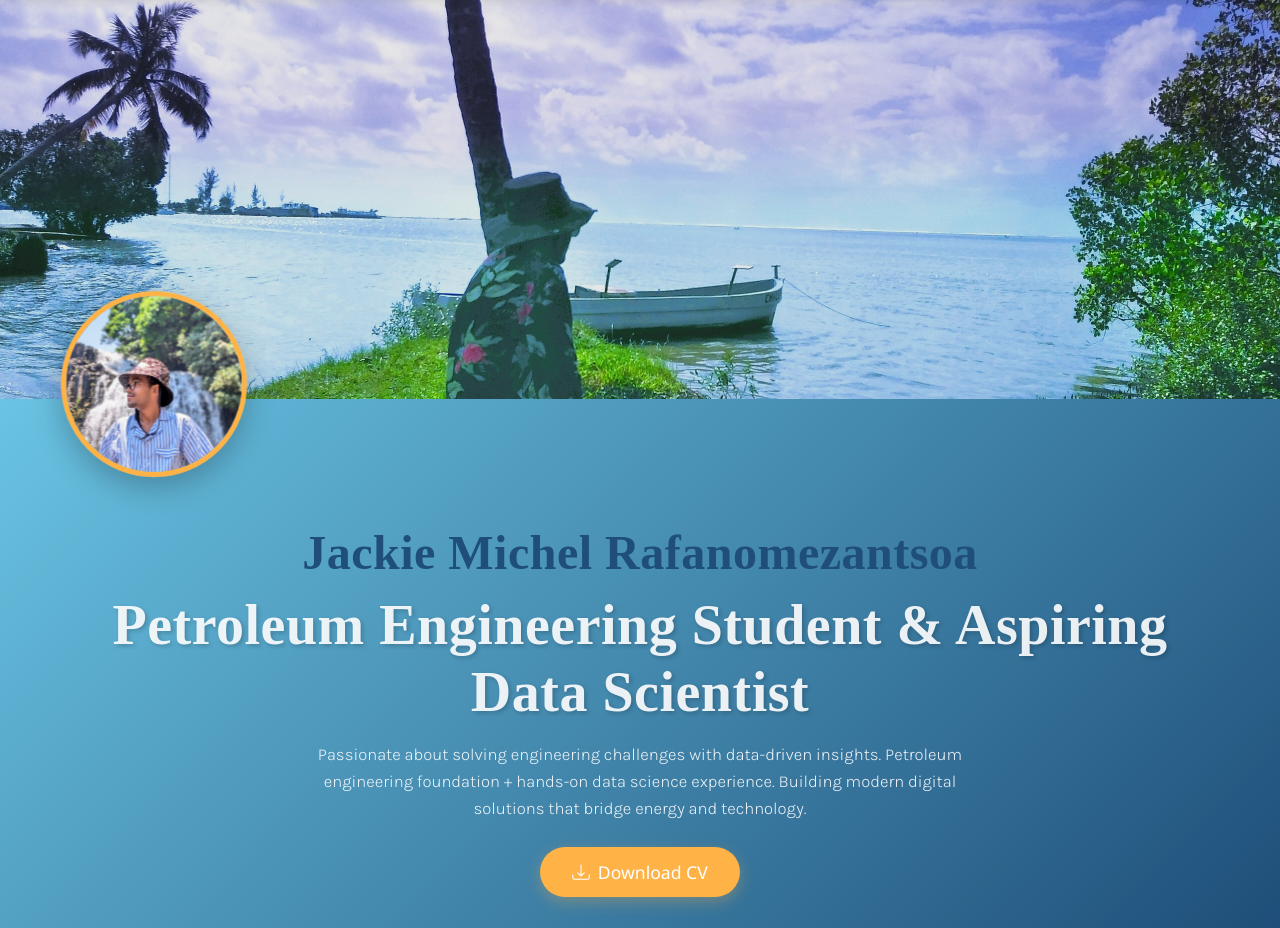
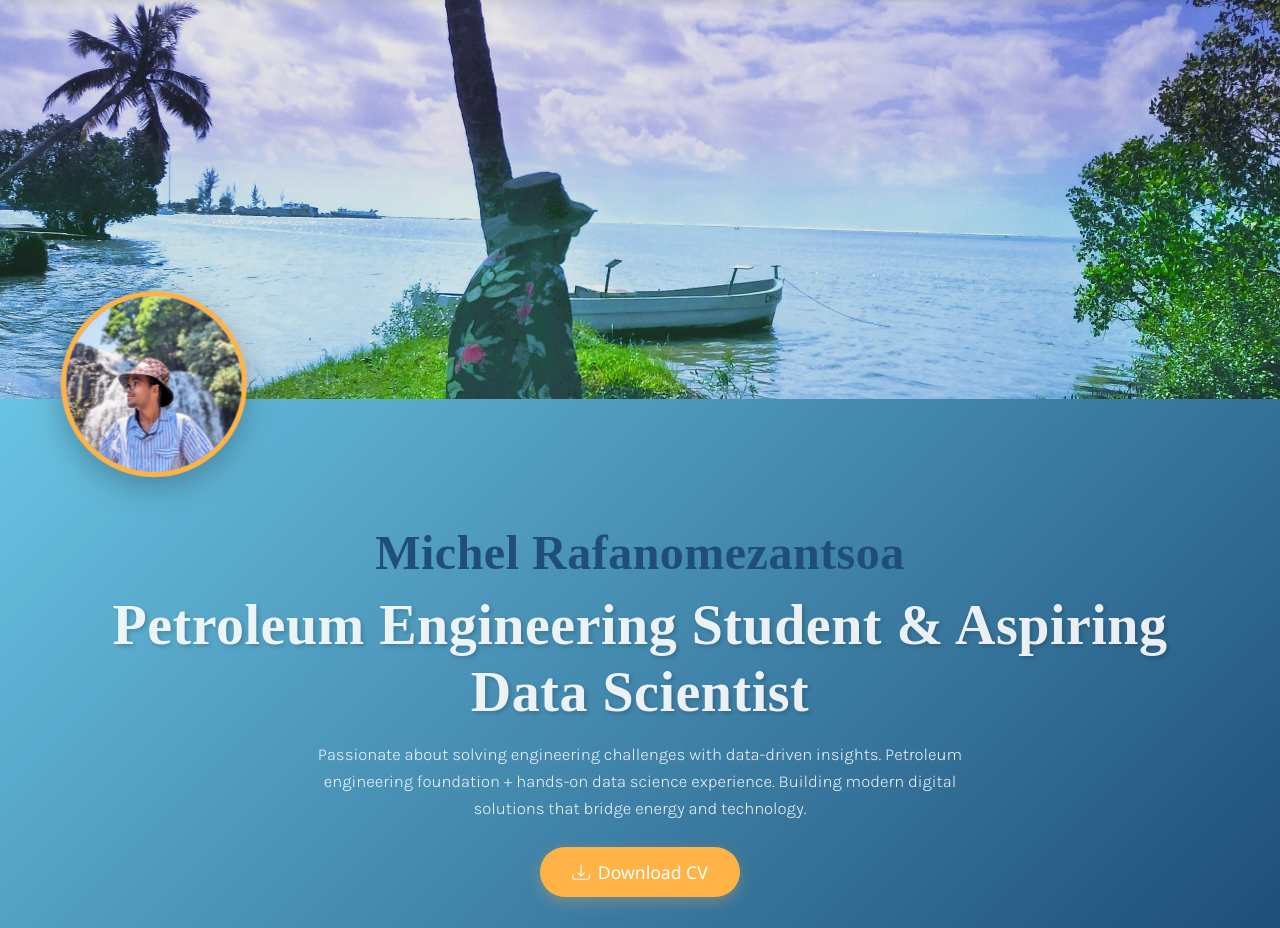
Before and after one commit to Michel-Raf/nomenyaro, a Flask app: page / in a window 1280 px wide. Shown: the part 81-1009 px from the top of the page. Run offline with Flask 3, Linux system fonts and the light colour scheme; some web fonts are replaced.

Commit message:
Update home.html

```diff
--- a/templates/home.html
+++ b/templates/home.html
@@ -15,7 +15,7 @@
         </div>
 
         <div class="hero-text">
-            <h1 class="hero-name">Jackie Michel Rafanomezantsoa</h1>
+            <h1 class="hero-name">Michel Rafanomezantsoa</h1>
             <h3 class="hero-title">Petroleum Engineering Student & Aspiring Data Scientist</h3>
             <p class="hero-desc">
                 Passionate about solving engineering challenges with data-driven insights.
```
